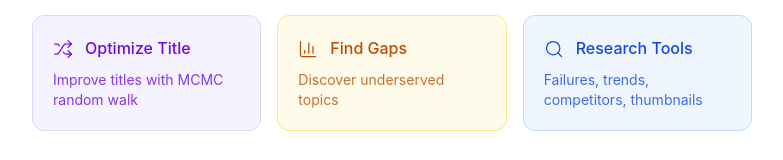
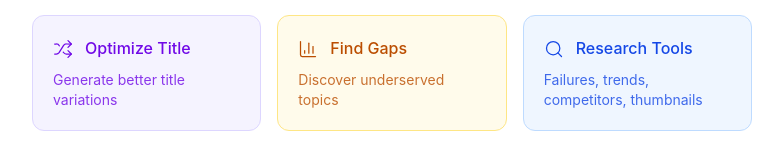
Before and after one commit to sheldonroth/investors-kitchen-tool, a Next.js app: page / in a window 1280 px wide. Shown: the part 399-559 px from the top of the page, without its empty margins (248-1031 px from the left). Built offline with nearby package versions, Linux system fonts and the light colour scheme.

Commit message:
fix: Remove MCMC jargon from user-facing copy

```diff
--- a/src/app/page.tsx
+++ b/src/app/page.tsx
@@ -50,7 +50,7 @@ interface ToolCard {
 }
 
 const TOOLS: ToolCard[] = [
-  { id: 'optimize', icon: <Shuffle className="w-5 h-5" strokeWidth={1.5} />, name: 'Optimize Title', description: 'Improve titles with MCMC random walk', href: '/random-walk', color: 'violet' },
+  { id: 'optimize', icon: <Shuffle className="w-5 h-5" strokeWidth={1.5} />, name: 'Optimize Title', description: 'Generate better title variations', href: '/random-walk', color: 'violet' },
   { id: 'gaps', icon: <BarChart3 className="w-5 h-5" strokeWidth={1.5} />, name: 'Find Gaps', description: 'Discover underserved topics', href: '/gaps', color: 'amber' },
   { id: 'oracle', icon: <Search className="w-5 h-5" strokeWidth={1.5} />, name: 'Research Tools', description: 'Failures, trends, competitors, thumbnails', href: '/oracle', color: 'blue' },
 ];
--- a/src/app/random-walk/page.tsx
+++ b/src/app/random-walk/page.tsx
@@ -129,7 +129,7 @@ export default function RandomWalkPage() {
                     Optimize your title
                 </h1>
                 <p className="text-neutral-500 mb-10">
-                    MCMC-based exploration using patterns from top performers
+                    Generates variations based on patterns from top performers
                 </p>
 
                 {/* Inputs */}
```
